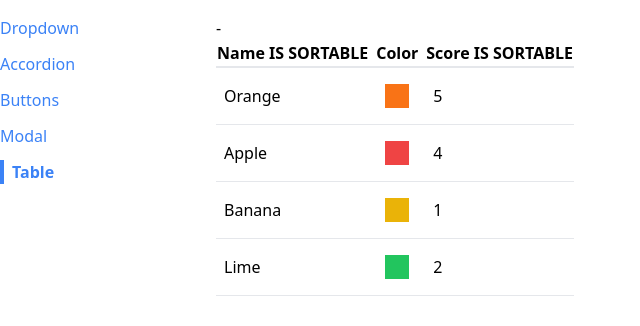
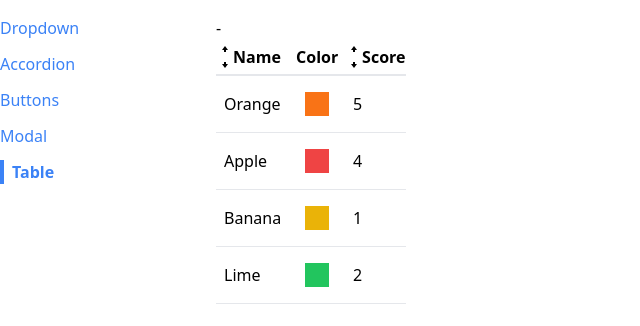
Before and after one commit to jakedusing/React-Components, a React (Create React App) app: page /table in a window 1280 px wide. Shown: the top 326 px of the page, without its empty margins (0-640 px from the left). Built offline with nearby package versions, Linux system fonts and the light colour scheme.

Commit message:
add styling to header cells

```diff
--- a/src/components/SortableTable.js
+++ b/src/components/SortableTable.js
@@ -1,4 +1,5 @@
 import { useState } from "react";
+import { GoArrowSmallDown, GoArrowSmallUp } from "react-icons/go";
 import Table from "./Table";
 
 function SortableTable(props) {
@@ -27,8 +28,14 @@ function SortableTable(props) {
     return {
       ...column,
       header: () => (
-        <th onClick={() => handleClick(column.label)}>
-          {column.label} IS SORTABLE
+        <th
+          className="cursor-pointer hover:bg-gray-100"
+          onClick={() => handleClick(column.label)}
+        >
+          <div className="flex items-center">
+            {getIcons(column.label, sortBy, sortOrder)}
+            {column.label}
+          </div>
         </th>
       ),
     };
@@ -44,9 +51,9 @@ function SortableTable(props) {
       const valueA = sortValue(a);
       const valueB = sortValue(b);
 
-      const reverseOrder = sortOrder === 'asc' ? 1 : -1;
+      const reverseOrder = sortOrder === "asc" ? 1 : -1;
 
-      if (typeof valueA === 'string') {
+      if (typeof valueA === "string") {
         return valueA.localeCompare(valueB) * reverseOrder;
       } else {
         return (valueA - valueB) * reverseOrder;
@@ -62,4 +69,36 @@ function SortableTable(props) {
   );
 }
 
+function getIcons(label, sortBy, sortOrder) {
+  if (label !== sortBy) {
+    return (
+      <div>
+        <GoArrowSmallUp />
+        <GoArrowSmallDown />
+      </div>
+    );
+  }
+
+  if (sortOrder === null) {
+    return (
+      <div>
+        <GoArrowSmallUp />
+        <GoArrowSmallDown />
+      </div>
+    );
+  } else if (sortOrder === "asc") {
+    return (
+      <div>
+        <GoArrowSmallUp />
+      </div>
+    );
+  } else if (sortOrder === "desc") {
+    return (
+      <div>
+        <GoArrowSmallDown />
+      </div>
+    );
+  }
+}
+
 export default SortableTable;
```
